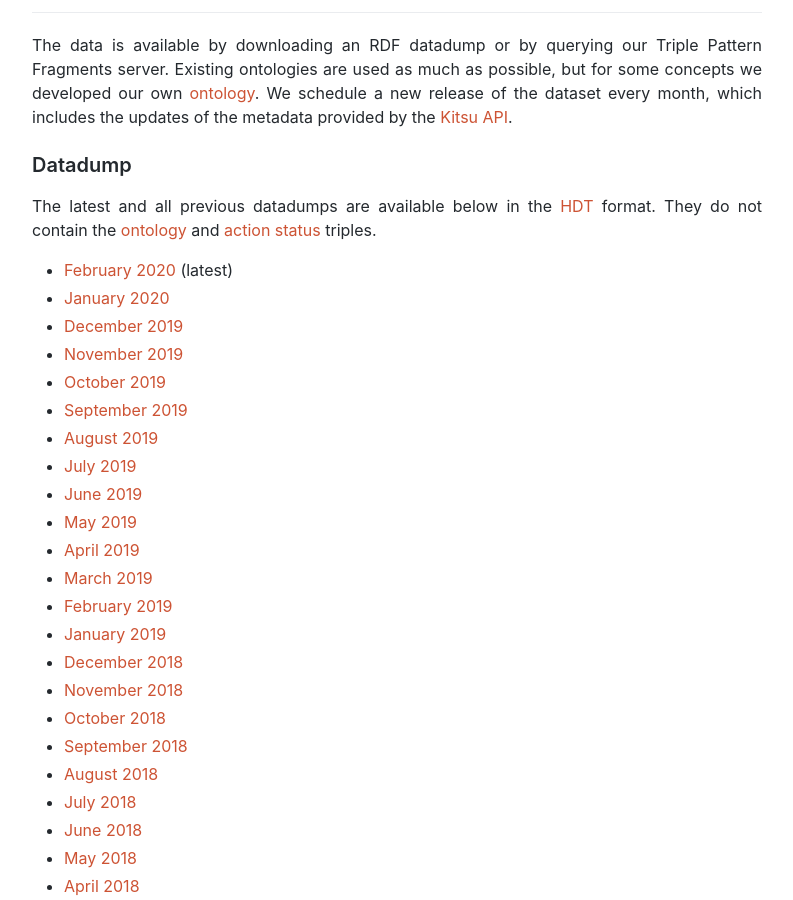
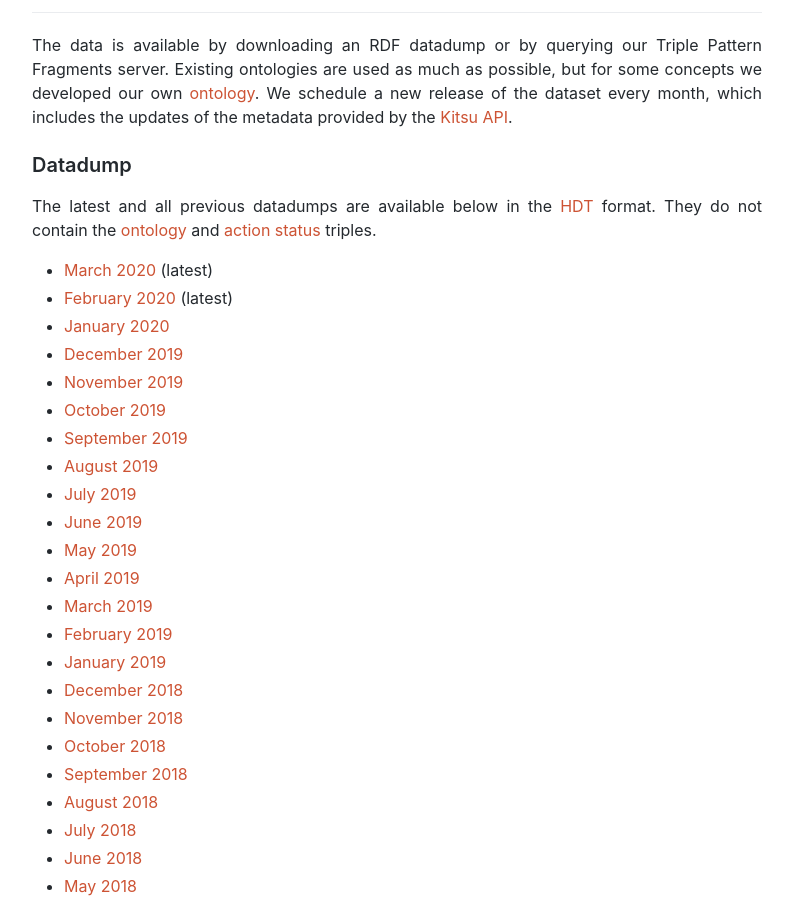
Before and after one commit to BetweenOurWorlds/website, a Jekyll site: the page built from data.html, in a window 1280 px wide and 900 px high, scrolled down 428 px. Shown: the whole window, without its empty margins (243-1036 px from the left). Built offline with Jekyll 4.4.1, drawn with Linux system fonts in a browser that asks for light colours.

Commit message:
add 2020-03 release

```diff
--- a/_data/datasets.yml
+++ b/_data/datasets.yml
@@ -1,3 +1,6 @@
+- name: March 2020
+  slug: 2020-03
+  latest: yes
 - name: February 2020
   slug: 2020-02
   latest: yes
```
